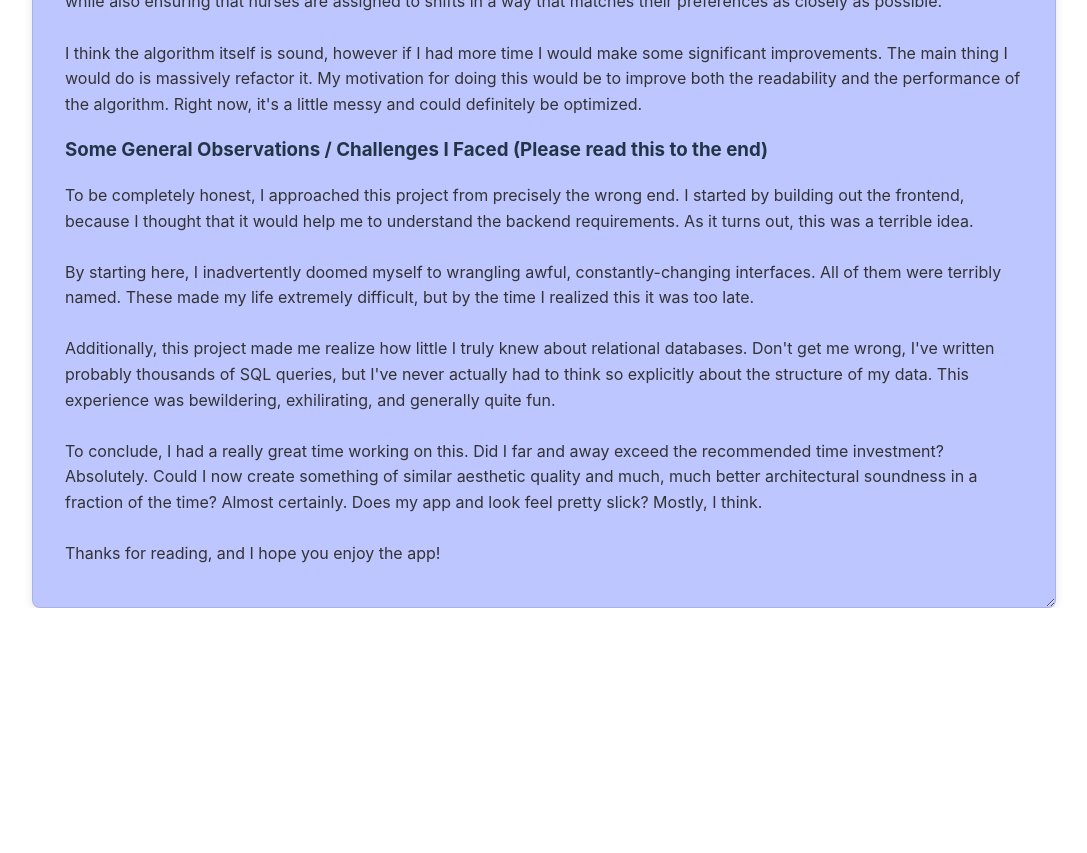
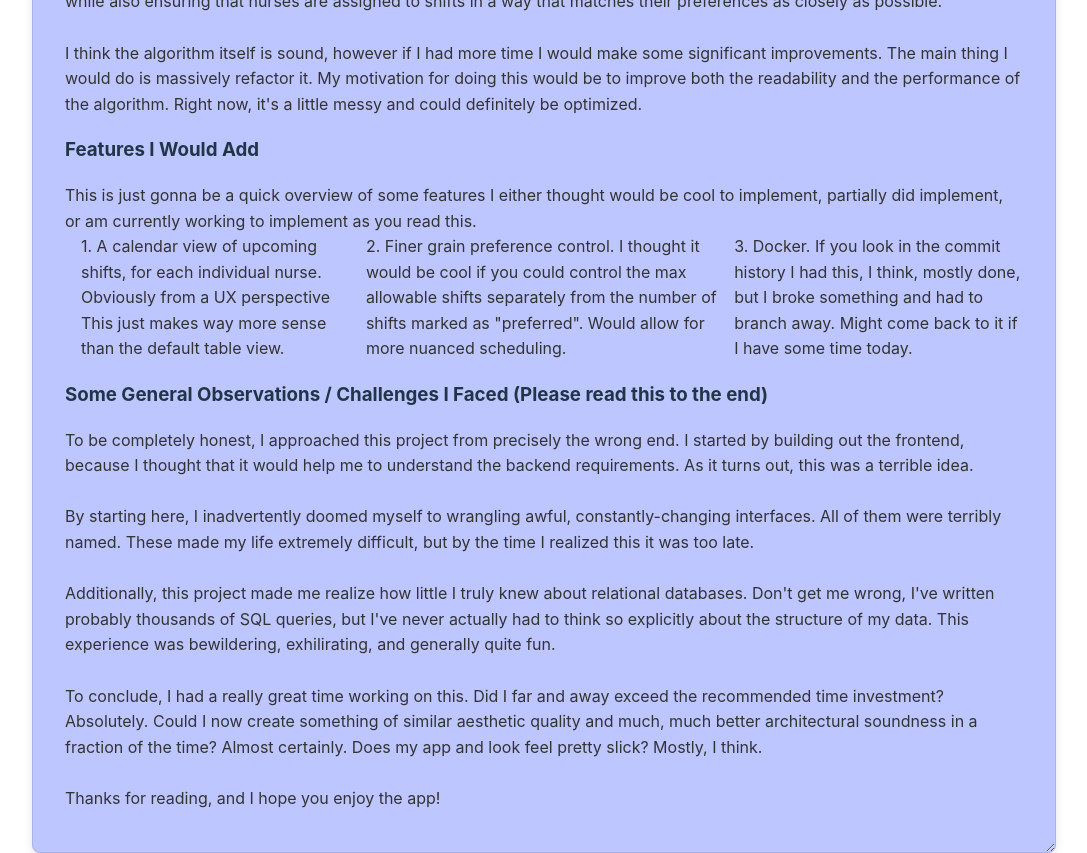
Before and after one commit to BennettPompi/Nurse-Scheduling-Demo, a React (Vite) app in the folder frontend/: page / in a window 1280 px wide. Shown: the part 960-1813 px from the top of the page, without its empty margins (96-1183 px from the left). Before the commit the page ends 1568 px from the top, so only its background shows below. Built offline with nearby package versions, Linux system fonts and the light colour scheme.

Commit message:
Final touches to home page

```diff
--- a/frontend/src/pages/Home.tsx
+++ b/frontend/src/pages/Home.tsx
@@ -41,6 +41,30 @@ const Home: React.FC = () => {
         both the readability and the performance of the algorithm. Right now, it's a little messy and could definitely
         be optimized.
       </p>
+      <h3>
+        Features I Would Add
+      </h3>
+      <p>
+        This is just gonna be a quick overview of some features I either thought would be cool to implement,
+        partially did implement, or am currently working to implement as you read this.
+        <ul>
+          <li>
+            1. A calendar view of upcoming shifts, for each individual nurse. Obviously from a UX perspective
+            This just makes way more sense than the default table view.
+          </li>
+          <li>
+            2. Finer grain preference control. I thought it would be cool if you could control the max
+            allowable shifts separately from the number of shifts marked as "preferred".
+            Would allow for more nuanced scheduling.
+          </li>
+          <li>
+            3. Docker. If you look in the commit history I had this, I think, mostly done, but I broke something
+            and had to branch away. Might come back to it if I have some time today.
+          </li>
+
+
+        </ul>
+      </p>
       <h3>Some General Observations / Challenges I Faced (Please read this to the end)</h3>
       <p>
         To be completely honest, I approached this project from precisely the wrong end.
```
